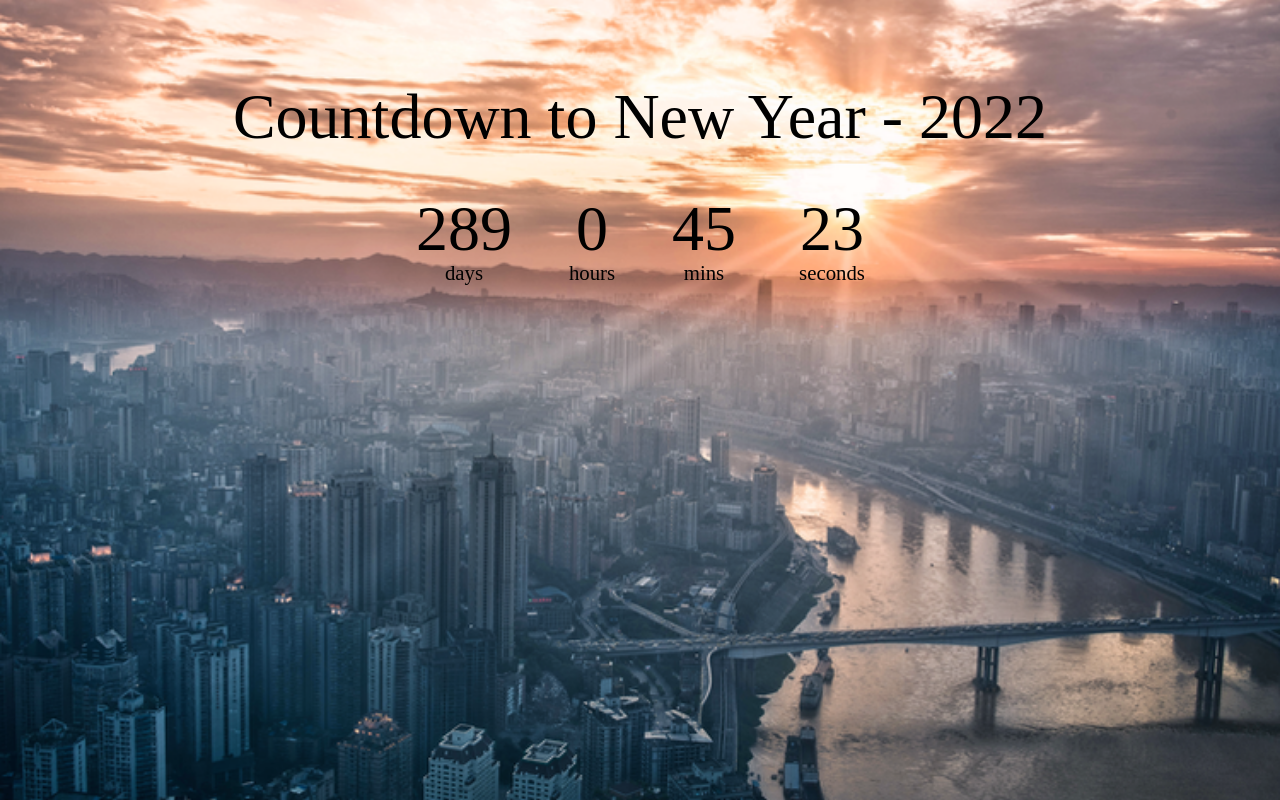
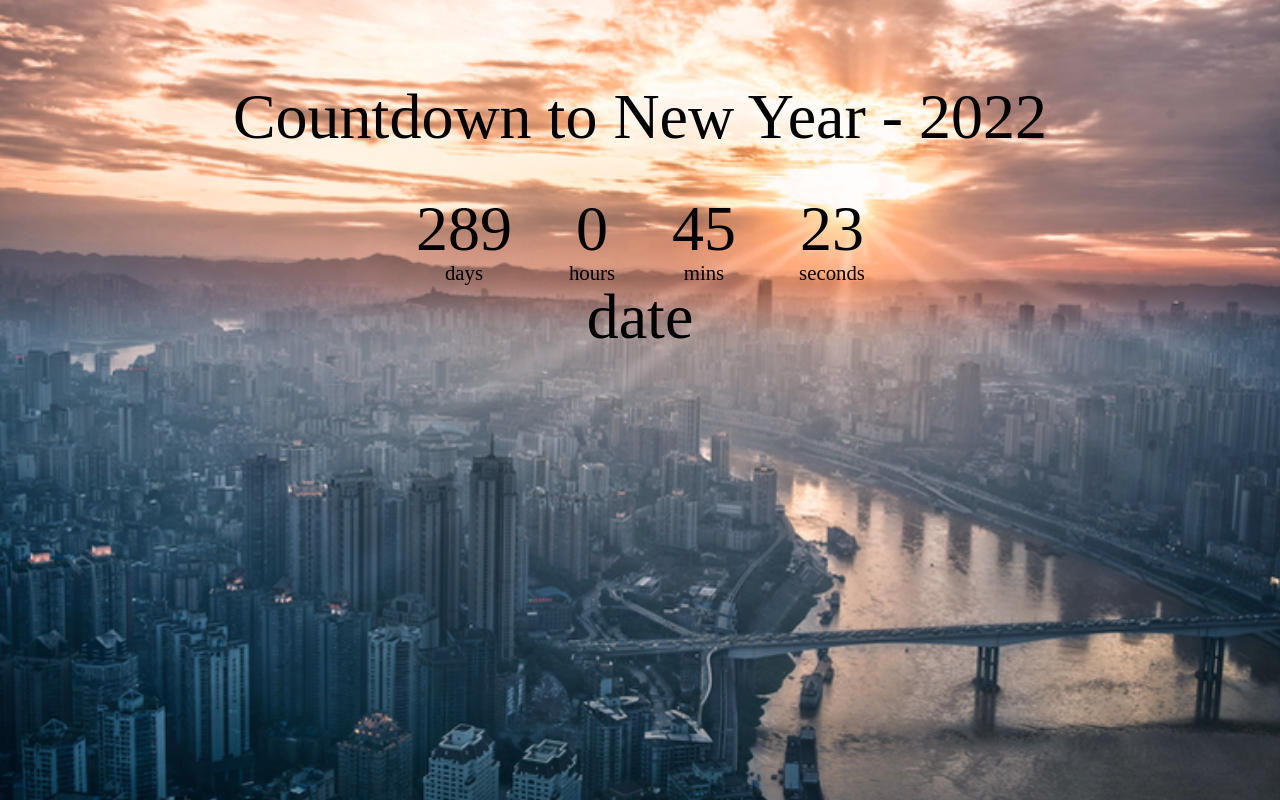
Before and after one commit to aben-20/NewYear-Countdown-Timer, a plain HTML site: page CountdownTimer/index.html in a window 1280 px wide. Drawn offline with Linux system fonts and the light colour scheme.

Commit message:
Made some minor changes.

```diff
--- a/CountdownTimer/index.html
+++ b/CountdownTimer/index.html
@@ -27,5 +27,8 @@
             <span>seconds</span>
         </div>
     </div>
+    <div class=curDate>
+        <p class="big-text" id="_date">date</p>
+    </div>
 </body>
 </html>
```
